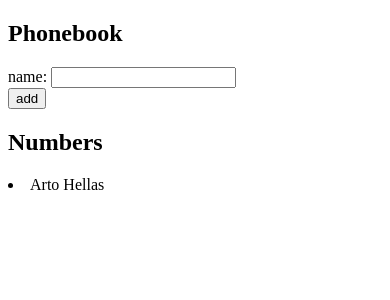
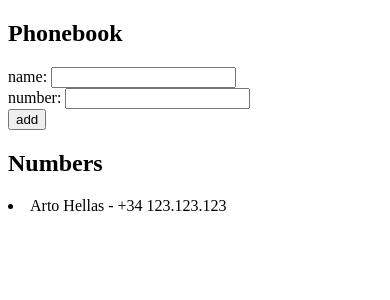
Before and after one commit to salcrom/FullStackOpen_part3, a React (Vite) app: page / in a window 390 px wide. Shown: the top 300 px of the page. Built offline with nearby package versions, Linux system fonts and the light colour scheme.

Commit message:
phonebook - fin paso 3

```diff
--- a/src/App.jsx
+++ b/src/App.jsx
@@ -2,8 +2,11 @@ import { useState } from "react";
 import { Person } from "./components/Person";
 
 const App = () => {
-    const [persons, setPersons] = useState([{ name: "Arto Hellas" }]);
+    const [persons, setPersons] = useState([
+        { name: "Arto Hellas", number: "+34 123.123.123" },
+    ]);
     const [newName, setNewName] = useState("");
+    const [newNumber, setNewNumber] = useState("");
 
     const addPhone = (event) => {
         event.preventDefault();
@@ -18,6 +21,7 @@ const App = () => {
             } else {
                 const personObject = {
                     name: newName,
+                    number: newNumber,
                 };
                 setPersons(persons.concat(personObject));
                 setNewName("");
@@ -30,12 +34,20 @@ const App = () => {
         setNewName(event.target.value);
     };
 
+    const handleNumberChange = (event) => {
+        setNewNumber(event.target.value);
+    };
+
     return (
         <div>
             <h2>Phonebook</h2>
             <form onSubmit={addPhone}>
                 <div>
                     name: <input value={newName} onChange={handlePhoneChange} />
+                </div>
+                <div>
+                    number:{" "}
+                    <input value={newNumber} onChange={handleNumberChange} />
                 </div>
                 <div>
                     <button type="submit">add</button>
--- a/src/components/Person.jsx
+++ b/src/components/Person.jsx
@@ -1,3 +1,7 @@
 export const Person = ({ person }) => {
-    return <li>{person.name}</li>;
+    return (
+        <li>
+            {person.name} - {person.number}
+        </li>
+    );
 };
```
